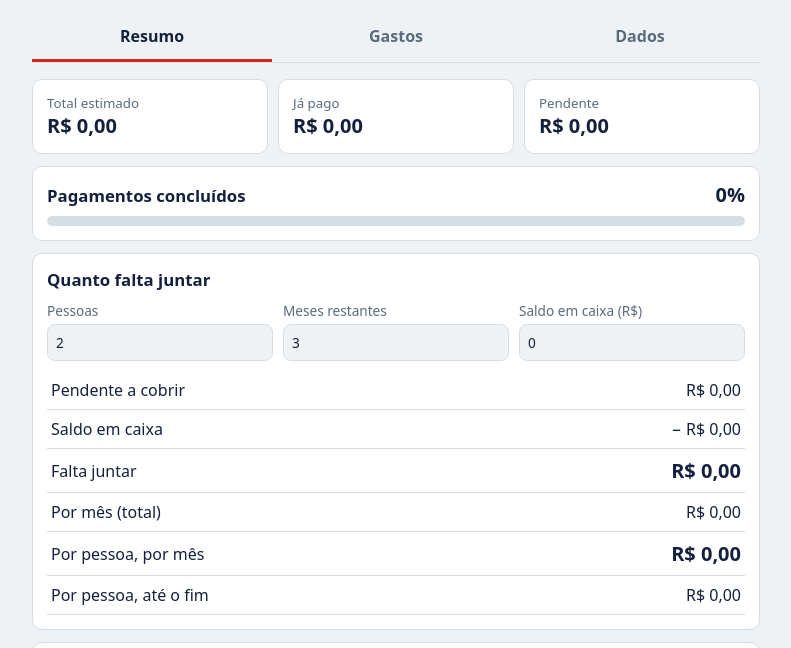
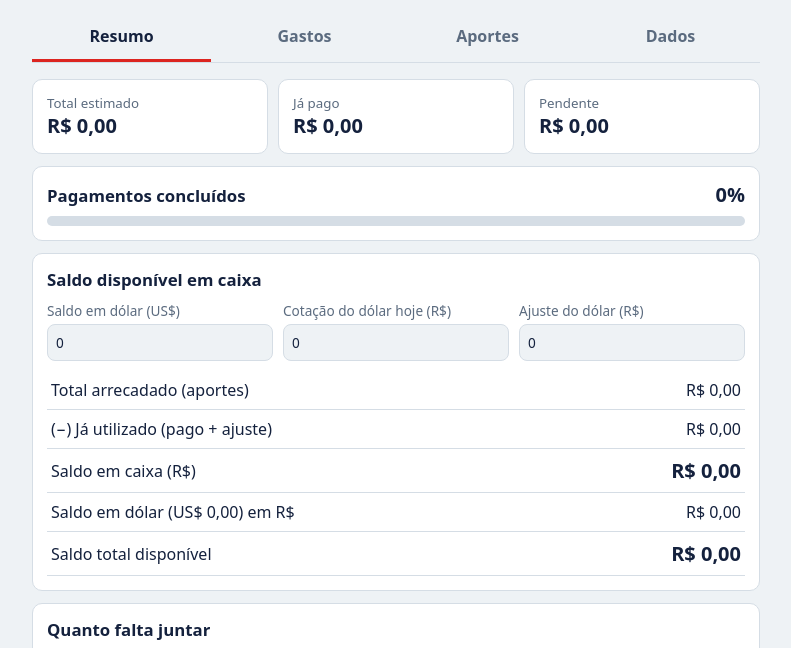
Before and after one commit to lucascrismo/Pagina-Viagem-Londres, a plain HTML site: page index.html in a window 1280 px wide. Shown: the part 74-722 px from the top of the page, without its empty margins (244-1035 px from the left). Drawn offline with Linux system fonts and the light colour scheme.

Commit message:
aportes e dolar

```diff
--- a/index.html
+++ b/index.html
@@ -44,6 +44,7 @@ dialog input,dialog select{width:100%;padding:9px;margin-top:4px;border:1px soli
 .vazio{color:var(--suave)}
 .cfg{display:grid;grid-template-columns:repeat(auto-fit,minmax(120px,1fr));gap:10px;margin:10px 0}
 .cfg label{font-size:.85rem;color:var(--suave)}
+.ap input{width:100%;min-width:80px;padding:6px;border:1px solid var(--borda);border-radius:6px;background:var(--fundo);color:var(--texto);font:inherit;text-align:right}
 .cfg input{width:100%;padding:8px;margin-top:4px;border:1px solid var(--borda);border-radius:8px;background:var(--fundo);color:var(--texto);font:inherit}
 button:focus-visible,input:focus-visible,select:focus-visible{outline:2px solid var(--azul);outline-offset:2px}
 [hidden]{display:none!important}
@@ -58,11 +59,13 @@ button:focus-visible,input:focus-visible,select:focus-visible{outline:2px solid
   <nav id="abas">
     <button data-aba="resumo" class="on">Resumo</button>
     <button data-aba="gastos">Gastos</button>
+    <button data-aba="aportes">Aportes</button>
     <button data-aba="dados">Dados</button>
   </nav>
   <main>
     <div id="resumo"></div>
     <div id="gastos" hidden></div>
+    <div id="aportes" hidden></div>
     <div id="dados" hidden>
       <div class="card">
         <h2>Backup e importação</h2>
@@ -108,7 +111,13 @@ function salvar(){ try { localStorage.setItem(CHAVE, JSON.stringify(estado)); }
 
 let estado = carregar(), edit = null;
 // Configurações da meta: pessoas, meses restantes e saldo em caixa
-function norm(){ estado.config = Object.assign({pessoas:2, meses:3, caixa:0}, estado.config || {}); }
+const MESES = [["Até Jul/2026",0],["Ago/2026",0],["Set/2026",0],["Out/2026",0],["Nov/2026",0],["Dez/2026",1],["Jan/2027",1],["Fev/2027",1]];
+function norm(){
+  estado.config = Object.assign({pessoas:2, cotacao:0, usd:0, ajuste:0, nome1:"Pessoa 1", nome2:"Pessoa 2"}, estado.config || {});
+  delete estado.config.caixa; delete estado.config.meses;
+  if (!Array.isArray(estado.aportes)) estado.aportes = MESES.map(([mes,f],k) => ({id:"a"+k, mes, lucas:0, emily:0, futuro:!!f}));
+}
+const U = v => Number(v||0).toLocaleString("pt-BR",{style:"currency",currency:"USD"});
 norm();
 
 const R = v => Number(v||0).toLocaleString("pt-BR",{style:"currency",currency:"BRL"});
@@ -118,34 +127,72 @@ const total = i => (i.totalFixo!=null && i.totalFixo!=="") ? Number(i.totalFixo)
 const soma = (c,p) => c.itens.filter(i => p===undefined || !!i.pago===p).reduce((s,i) => s+total(i), 0);
 const todos = p => estado.categorias.reduce((s,c) => s+soma(c,p), 0);
 
+function calc(){
+  const T=todos(), P=todos(true), D=T-P, g=estado.config;
+  const ar = estado.aportes.reduce((x,a) => x+(+a.lucas||0)+(+a.emily||0), 0);
+  const uso=P+g.ajuste, caixa=ar-uso, conv=g.usd*g.cotacao, disp=caixa+conv;
+  const falta=Math.max(D-disp,0);
+  const meses = estado.aportes.filter(a => a.futuro && !(+a.lucas||+a.emily)).length;
+  const pm = meses ? falta/meses : 0, pp = g.pessoas ? pm/g.pessoas : 0;
+  return {T,P,D,g,ar,uso,caixa,conv,disp,falta,meses,pm,pp};
+}
+
 function resumo(){
-  const T=todos(), P=todos(true), D=T-P, pc=T?Math.round(P/T*100):0;
-  const g=estado.config, falta=Math.max(D-g.caixa,0), pm=g.meses?falta/g.meses:0, pp=g.pessoas?pm/g.pessoas:0;
+  const c=calc(), g=c.g, pc=c.T?Math.round(c.P/c.T*100):0;
+  const mm = v => c.meses ? R(v) : "—";
   $("resumo").innerHTML =
    `<div class="cards">
-      <div class="card"><small>Total estimado</small><b>${R(T)}</b></div>
-      <div class="card"><small>Já pago</small><b>${R(P)}</b></div>
-      <div class="card"><small>Pendente</small><b>${R(D)}</b></div>
+      <div class="card"><small>Total estimado</small><b>${R(c.T)}</b></div>
+      <div class="card"><small>Já pago</small><b>${R(c.P)}</b></div>
+      <div class="card"><small>Pendente</small><b>${R(c.D)}</b></div>
     </div>
     <div class="card"><div class="topo"><h2>Pagamentos concluídos</h2><b>${pc}%</b></div><div class="trilho"><i style="width:${pc}%"></i></div></div>
-    <div class="card"><h2>Quanto falta juntar</h2>
+    <div class="card"><h2>Saldo disponível em caixa</h2>
       <div class="cfg">
-        <label>Pessoas<input type="number" min="1" step="1" inputmode="numeric" data-cfg="pessoas" value="${g.pessoas}"></label>
-        <label>Meses restantes<input type="number" min="1" step="1" inputmode="numeric" data-cfg="meses" value="${g.meses}"></label>
-        <label>Saldo em caixa (R$)<input type="number" step="any" inputmode="decimal" data-cfg="caixa" value="${g.caixa}"></label>
+        <label>Saldo em dólar (US$)<input type="number" step="any" inputmode="decimal" data-cfg="usd" value="${g.usd}"></label>
+        <label>Cotação do dólar hoje (R$)<input type="number" step="any" inputmode="decimal" data-cfg="cotacao" value="${g.cotacao}"></label>
+        <label>Ajuste do dólar (R$)<input type="number" step="any" inputmode="decimal" data-cfg="ajuste" value="${g.ajuste}"></label>
       </div>
       <table>
-        <tr><td>Pendente a cobrir</td><td>${R(D)}</td></tr>
-        <tr><td>Saldo em caixa</td><td>− ${R(g.caixa)}</td></tr>
-        <tr><td>Falta juntar</td><td><b>${R(falta)}</b></td></tr>
-        <tr><td>Por mês (total)</td><td>${R(pm)}</td></tr>
-        <tr><td>Por pessoa, por mês</td><td><b>${R(pp)}</b></td></tr>
-        <tr><td>Por pessoa, até o fim</td><td>${R(g.pessoas?falta/g.pessoas:0)}</td></tr>
+        <tr><td>Total arrecadado (aportes)</td><td>${R(c.ar)}</td></tr>
+        <tr><td>(−) Já utilizado (pago + ajuste)</td><td>${R(c.uso)}</td></tr>
+        <tr><td>Saldo em caixa (R$)</td><td><b>${R(c.caixa)}</b></td></tr>
+        <tr><td>Saldo em dólar (${U(g.usd)}) em R$</td><td>${R(c.conv)}</td></tr>
+        <tr><td>Saldo total disponível</td><td><b>${R(c.disp)}</b></td></tr>
+      </table></div>
+    <div class="card"><h2>Quanto falta juntar</h2>
+      <div class="cfg"><label>Pessoas<input type="number" min="1" step="1" inputmode="numeric" data-cfg="pessoas" value="${g.pessoas}"></label></div>
+      <table>
+        <tr><td>Pendente a cobrir</td><td>${R(c.D)}</td></tr>
+        <tr><td>(−) Saldo total disponível</td><td>${R(c.disp)}</td></tr>
+        <tr><td>Falta juntar</td><td><b>${R(c.falta)}</b></td></tr>
+        <tr><td>Meses restantes (sem aporte)</td><td>${c.meses}</td></tr>
+        <tr><td>Por mês (total)</td><td>${mm(c.pm)}</td></tr>
+        <tr><td>Por pessoa, por mês</td><td><b>${mm(c.pp)}</b></td></tr>
+        <tr><td>Por pessoa, até o fim</td><td>${R(g.pessoas?c.falta/g.pessoas:0)}</td></tr>
       </table></div>
     <div class="card"><h2>Por categoria</h2><div style="overflow-x:auto"><table>
       <tr><th>Categoria</th><th>Total</th><th>Pago</th><th>Pendente</th></tr>
-      ${estado.categorias.map(c => `<tr><td>${esc(c.nome)}</td><td>${R(soma(c))}</td><td>${R(soma(c,true))}</td><td>${R(soma(c,false))}</td></tr>`).join("")}
+      ${estado.categorias.map(k => `<tr><td>${esc(k.nome)}</td><td>${R(soma(k))}</td><td>${R(soma(k,true))}</td><td>${R(soma(k,false))}</td></tr>`).join("")}
     </table></div></div>`;
+}
+
+function aportes(){
+  const g=estado.config;
+  const campo = (a,k) => `<td><input type="number" step="any" inputmode="decimal" data-ap="${a.id}|${k}" value="${a[k]||""}"></td>`;
+  $("aportes").innerHTML =
+   `<div class="card"><h2>Aportes mensais</h2>
+    <p class="vazio">Informe quanto cada pessoa depositou em cada mês. Editar um mês não altera os outros. Meses futuros sem valor contam como meses restantes.</p>
+    <div style="overflow-x:auto"><table class="ap">
+      <tr><th>Mês</th><th>${esc(g.nome1)} (R$)</th><th>${esc(g.nome2)} (R$)</th><th>Total</th></tr>
+      ${estado.aportes.map(a => `<tr><td>${esc(a.mes)}</td>${campo(a,"lucas")}${campo(a,"emily")}<td id="at_${a.id}">${R((+a.lucas||0)+(+a.emily||0))}</td></tr>`).join("")}
+      <tr><td><b>Total</b></td><td id="tl"></td><td id="te"></td><td id="tt"></td></tr>
+    </table></div></div>`;
+  aportesTotais();
+}
+function aportesTotais(){
+  const L = estado.aportes.reduce((x,a) => x+(+a.lucas||0), 0), E = estado.aportes.reduce((x,a) => x+(+a.emily||0), 0);
+  $("tl").textContent=R(L); $("te").textContent=R(E); $("tt").textContent=R(L+E);
 }
 
 function gastos(){
@@ -162,10 +209,10 @@ function gastos(){
     </section>`).join("");
 }
 
-function tudo(){ salvar(); resumo(); gastos(); }
+function tudo(){ salvar(); resumo(); gastos(); aportes(); }
 
 function abas(a){
-  ["resumo","gastos","dados"].forEach(x => { $(x).hidden = x!==a; });
+  ["resumo","gastos","aportes","dados"].forEach(x => { $(x).hidden = x!==a; });
   document.querySelectorAll("#abas button").forEach(b => b.classList.toggle("on", b.dataset.aba===a));
 }
 
@@ -223,7 +270,10 @@ $("arq").onchange = e => {
   const f = e.target.files[0]; if (!f) return;
   const r = new FileReader();
   r.onload = () => {
-    try { const d = JSON.parse(r.result); if (!Array.isArray(d.categorias)) throw 0; estado = d; norm(); tudo(); abas("resumo"); }
+    try { const d = JSON.parse(r.result); if (Array.isArray(d.categorias)) estado = d;
+      else if (Array.isArray(d.aportes)) { estado.aportes = d.aportes; estado.config = Object.assign(estado.config, d.config || {}); }
+      else throw 0;
+      norm(); tudo(); abas("resumo"); }
     catch(x) { alert("Arquivo inválido. Use um backup exportado por esta página."); }
   };
   r.readAsText(f); e.target.value = "";
@@ -231,8 +281,15 @@ $("arq").onchange = e => {
 $("lim").onclick = () => { if (confirm("Apagar todos os dados deste navegador?")) { estado = vazio(); norm(); tudo(); } };
 
 document.addEventListener("change", e => {
-  const k = e.target.dataset.cfg;
-  if (k) { estado.config[k] = Math.max(+e.target.value || 0, 0); tudo(); }
+  const k = e.target.dataset.cfg, ap = e.target.dataset.ap, v = +e.target.value || 0;
+  if (k) { estado.config[k] = k==="ajuste" ? v : Math.max(v,0); tudo(); }
+  else if (ap) {
+    const [id,campo] = ap.split("|");
+    const a = estado.aportes.find(x => x.id===id);
+    a[campo] = Math.max(v,0);
+    $("at_"+id).textContent = R((+a.lucas||0)+(+a.emily||0));
+    aportesTotais(); salvar(); resumo();
+  }
 });
 
 // Contagem regressiva até a saída (06/02/2027). Meses no JavaScript começam em 0.
```
